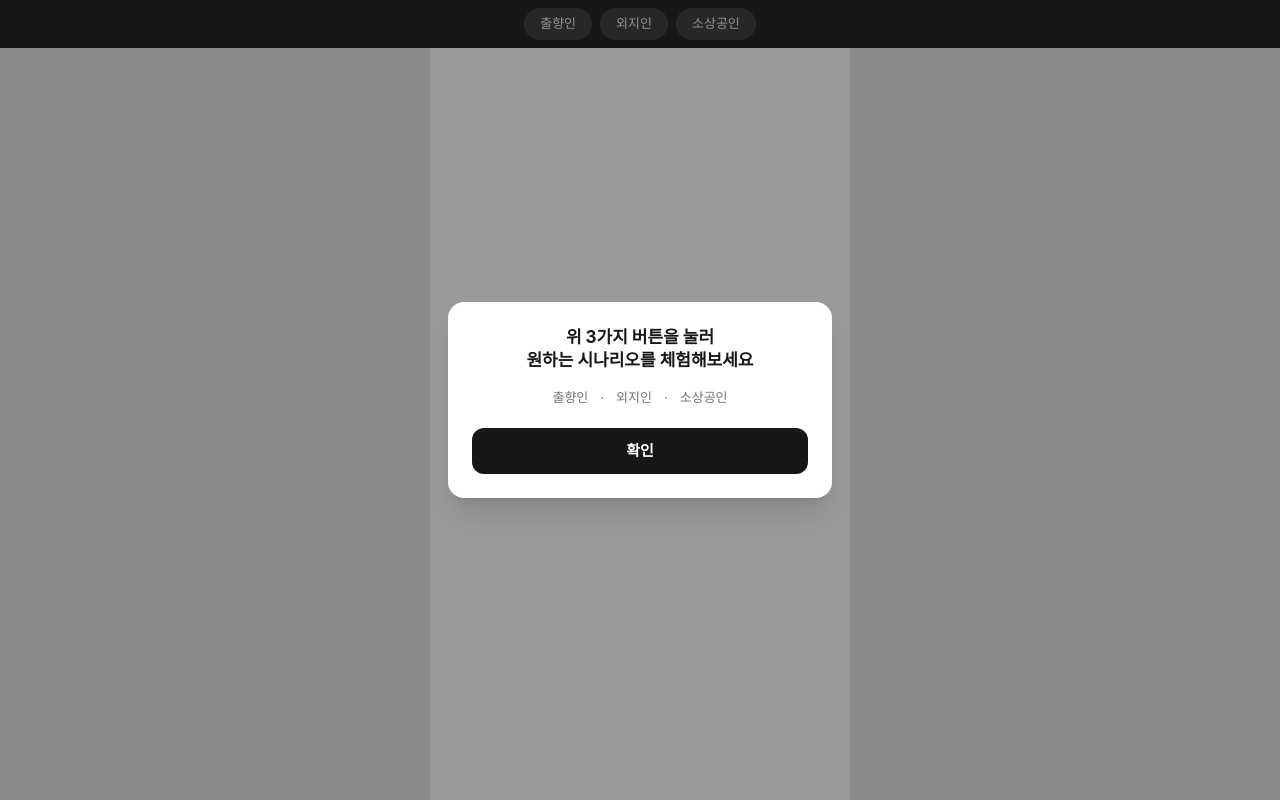
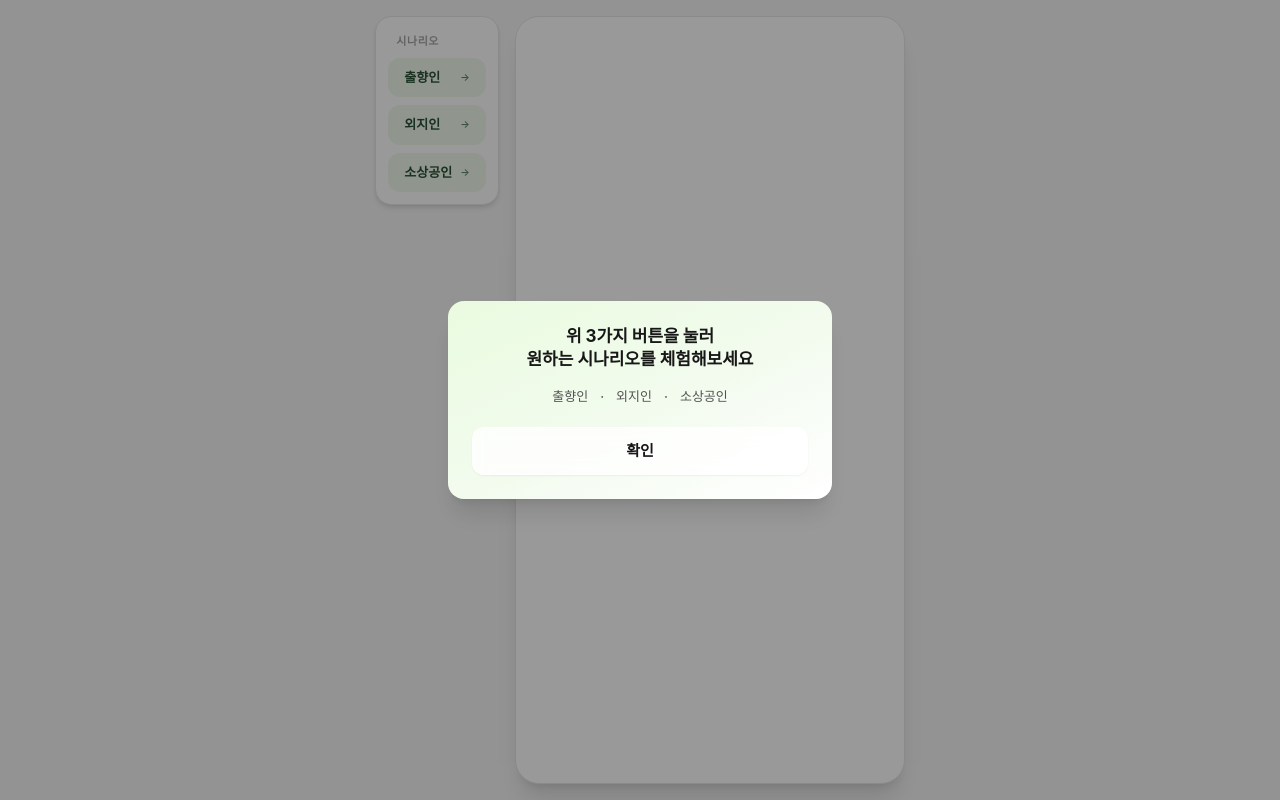
Before and after one commit to Queue-JY/homing-fe, a React (Vite) app: page / in a window 1280 px wide. Built offline with nearby package versions, Linux system fonts and the light colour scheme; a web font is replaced by a local one.

Commit message:
refactor: 페이지들 기능 수정

```diff
--- a/src/App.tsx
+++ b/src/App.tsx
@@ -37,26 +37,53 @@ export default function App() {
   const startFlow = (key: FlowKey) => setScreen(FLOW_ENTRY[key]);
 
   return (
-    <div className="w-full h-screen flex flex-col items-center bg-neutral-200">
-      {/* 상단 스위처: 3개 시나리오만 노출 */}
-      <div className="w-full flex gap-2 justify-center px-3 py-2 bg-neutral-800">
+    <div className="w-full h-screen flex justify-center items-center bg-neutral-100 p-4 overflow-hidden">
+      {/* 중앙 메인 컨테이너 (좌측 날개 스위처 + 모바일 프레임) */}
+      <div className="relative flex items-start gap-4 h-full max-h-[880px]">
+
+        <div className="flex flex-col gap-2 p-3 bg-white rounded-2xl shadow-md border border-neutral-200 shrink-0">
+          <p className="text-[11px] font-bold text-neutral-400 px-2 pt-1 uppercase tracking-wider">
+            시나리오
+          </p>
           {FLOWS.map((key) => (
             <button
               key={key}
               onClick={() => startFlow(key)}
-            className="px-4 py-1.5 rounded-full bg-neutral-700 text-neutral-100 text-[13px] font-medium"
+              className="px-4 py-2.5 rounded-xl text-[13px] font-semibold text-left transition active:scale-95 flex items-center justify-between"
+              style={{
+                color: '#2A5235',
+                backgroundColor: '#F0F8EC',
+              }}
+              onMouseEnter={(e) => {
+                e.currentTarget.style.backgroundColor = '#E2F5D9';
+              }}
+              onMouseLeave={(e) => {
+                e.currentTarget.style.backgroundColor = '#F0F8EC';
+              }}
             >
-            {key}
+              <span>{key}</span>
+              <span className="text-[10px] text-[#5C8A67] ml-2">→</span>
             </button>
           ))}
         </div>
 
-      <div className="w-full max-w-[420px] flex-1 bg-white overflow-y-auto relative">
+        {/* 📱 중앙 스마트폰 뷰 영역 */}
+        <div className="w-[390px] h-full bg-white rounded-3xl shadow-xl overflow-y-auto relative border border-neutral-200 flex flex-col">
           {showNotice && <NoticeModal onClose={() => setShowNotice(false)} />}
 
           {!screen && !showNotice && (
-          <div className="py-24 text-center text-neutral-400 text-sm">
-            위 버튼을 눌러 시나리오를 선택해주세요
+            <div className="flex-1 flex flex-col items-center justify-center p-4 text-center">
+              <img
+                src="src/assets/logo.png"
+                alt="앱 로고"
+                className="w-45 h-45 mb-4 object-contain"
+              />
+              <p className="font-semibold text-neutral-700 text-base mb-1">
+                시나리오를 선택해주세요
+              </p>
+              <p className="text-xs text-neutral-400">
+                좌측 날개 메뉴에서 [출향인 / 외지인 / 소상공인]을 클릭하세요.
+              </p>
             </div>
           )}
 
@@ -142,6 +169,8 @@ export default function App() {
             />
           )}
         </div>
+
+      </div>
     </div>
   );
 }
--- a/src/screens/NoticeModal.tsx
+++ b/src/screens/NoticeModal.tsx
@@ -2,16 +2,21 @@ export function NoticeModal({ onClose }: { onClose: () => void }) {
   return (
     <div className="fixed inset-0 z-50 flex items-center justify-center">
       <div className="absolute inset-0 bg-black/40" onClick={onClose} />
-      <div className="relative w-full max-w-sm mx-4 rounded-2xl bg-white p-6 shadow-xl text-center">
+      <div
+        className="relative w-full max-w-sm mx-4 rounded-2xl p-6 shadow-xl text-center"
+        style={{
+          background: 'linear-gradient(155deg,#EAFBE0 0%,#F3FBEF 55%,#FFFFFF 100%)',
+        }}
+      >
         <p className="text-[17px] font-bold text-neutral-900 leading-snug">
           위 3가지 버튼을 눌러<br />원하는 시나리오를 체험해보세요
         </p>
-        <div className="mt-4 flex justify-center gap-3 text-[13px] text-neutral-500">
+        <div className="mt-4 flex justify-center gap-3 text-[13px] font-medium text-neutral-600">
           <span>출향인</span>·<span>외지인</span>·<span>소상공인</span>
         </div>
         <button
           onClick={onClose}
-          className="mt-5 w-full rounded-xl bg-neutral-900 text-white py-3 text-[15px] font-semibold"
+          className="mt-5 w-full rounded-xl bg-white/80 backdrop-blur border border-white/60 py-3 text-[15px] font-semibold text-neutral-900 shadow-sm active:scale-[0.99] transition"
         >
           확인
         </button>
```
Also changed, not shown: src/assets/logo.png (added). Lines whose indentation alone changed are shown as unchanged.
